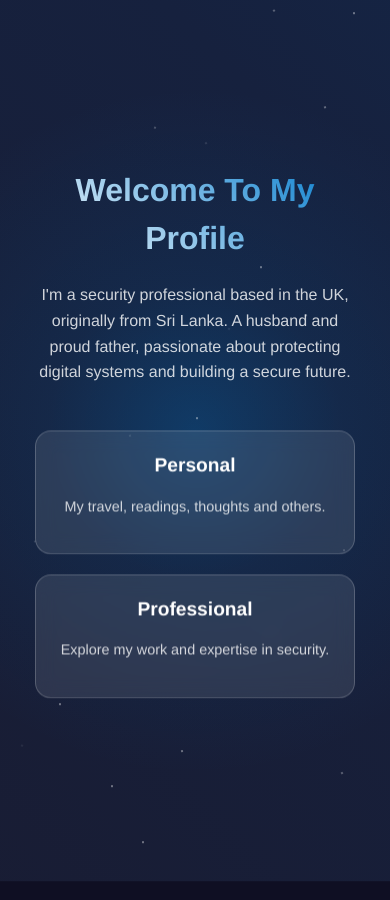
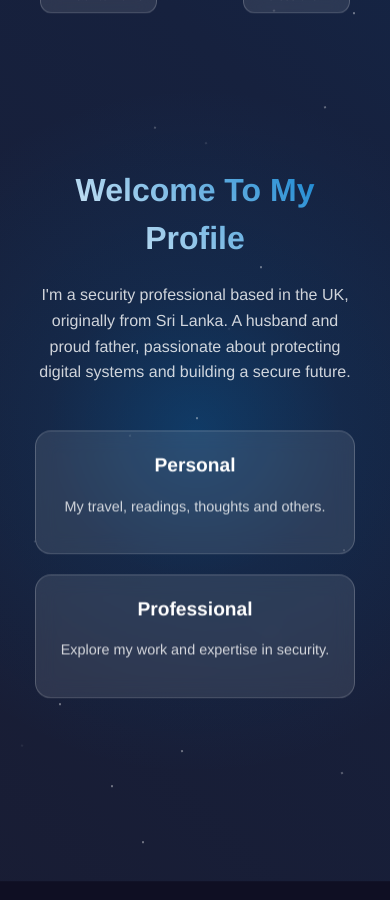
Before and after one commit to janithmalinga/janithmalinga.github.io, a Jekyll site: the page built from secondpage.html, in a window 390 px wide. Built offline with Jekyll 4.4.1, drawn with Linux system fonts in a browser that asks for light colours; some of the changed text lies outside the part shown.

Commit message:
Add Back to Home and Professional navigation cards to top left and right of second page

```diff
--- a/secondpage.html
+++ b/secondpage.html
@@ -87,6 +87,38 @@
   color: #fff;
   overflow: hidden;
   transform: translateY(-5%);
+}
+
+/* Top Navigation Cards */
+.top-nav {
+  position: absolute;
+  top: 30px;
+  left: 0;
+  right: 0;
+  display: flex;
+  justify-content: space-between;
+  padding: 0 30px;
+  z-index: 10;
+}
+
+.top-nav-card {
+  background: rgba(255, 255, 255, 0.1);
+  backdrop-filter: blur(10px);
+  border: 1px solid rgba(255, 255, 255, 0.2);
+  border-radius: 12px;
+  padding: 12px 20px;
+  text-decoration: none;
+  color: #fff;
+  font-weight: 500;
+  font-size: 0.9rem;
+  transition: all 0.3s ease;
+  cursor: pointer;
+}
+
+.top-nav-card:hover {
+  background: rgba(255, 255, 255, 0.2);
+  transform: translateY(-2px);
+  color: #fff;
 }
 
 .hero-section {
@@ -190,6 +222,16 @@
     transform: translateY(-3%);
   }
 
+  .top-nav {
+    top: 20px;
+    padding: 0 20px;
+  }
+
+  .top-nav-card {
+    padding: 10px 16px;
+    font-size: 0.8rem;
+  }
+
   .hero-title {
     font-size: 2.5rem;
   }
@@ -222,6 +264,16 @@
   .page-content {
     padding: 20px 10px;
     transform: translateY(-2%);
+  }
+
+  .top-nav {
+    top: 15px;
+    padding: 0 15px;
+  }
+
+  .top-nav-card {
+    padding: 8px 12px;
+    font-size: 0.75rem;
   }
 
   .hero-title {
@@ -286,6 +338,12 @@
 
 <!-- Page Content -->
 <div class="page-content">
+  <!-- Top Navigation -->
+  <div class="top-nav">
+    <a href="{{ site.baseurl }}/" class="top-nav-card">← Back to Home</a>
+    <a href="{{ site.baseurl }}/professional/" class="top-nav-card">Professional →</a>
+  </div>
+
   <div class="hero-section">
     <h1 class="hero-title">Welcome To My Profile</h1>
     <p class="hero-subtitle">
```
